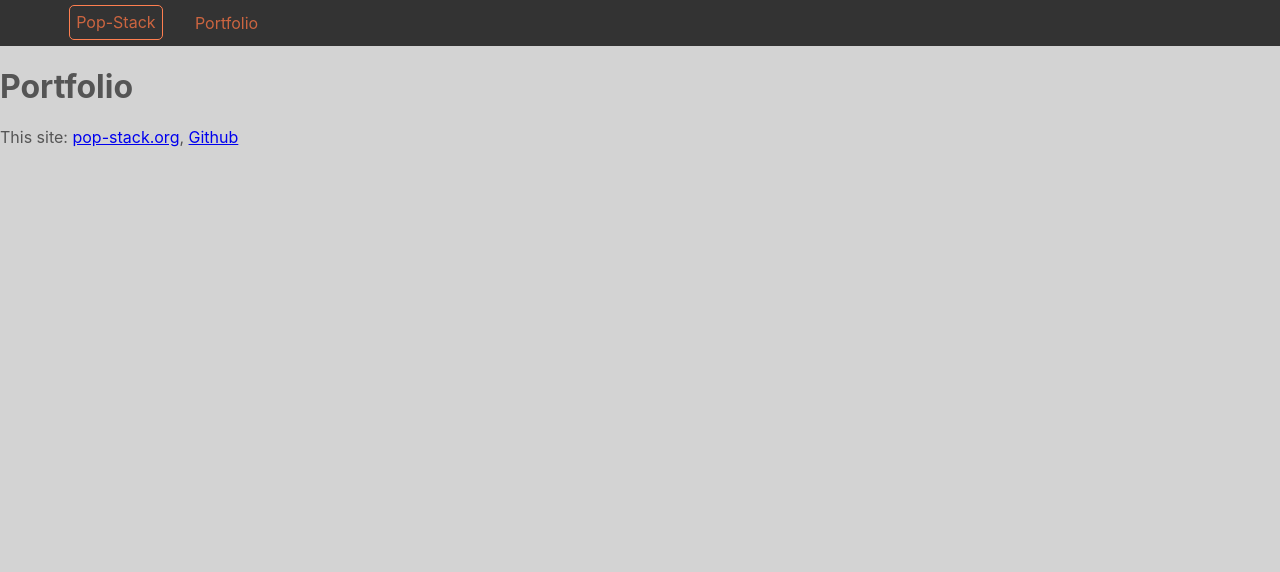
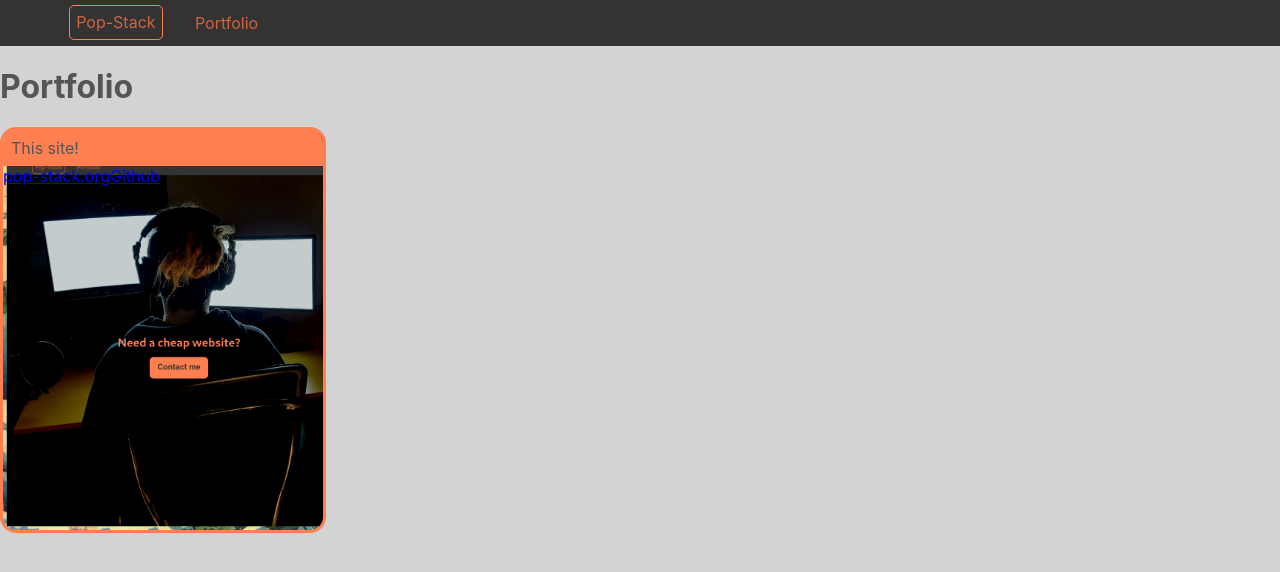
Before and after one commit to r1ri/pop-stack, a React (Create React App) app: page /portfolio in a window 1280 px wide. Shown: the top 572 px of the page. Built offline with nearby package versions, Linux system fonts and the light colour scheme.

Commit message:
start formating portfolio cards

```diff
--- /dev/null
+++ b/src/components/contactMe.css
@@ -0,0 +1,21 @@
+textarea{
+  position:absolute;
+  top:0;
+  margin:0;
+  padding:0;
+  width:0;
+  height: 0;
+}
+
+
+button{
+  align-self: start;
+  background-color: coral;
+  border: 2px coral solid;
+  outline: none;
+  border-radius: 10px;
+}
+
+button:hover{
+  color:#fff;
+}
--- a/src/components/contactMe.jsx
+++ b/src/components/contactMe.jsx
@@ -1,4 +1,5 @@
 import { Component } from "react";
+import "./contactMe.css";
 
 class ContactMe extends Component {
   state = {
@@ -15,7 +16,7 @@ class ContactMe extends Component {
     setTimeout(() => {
       this.setState({
         buttonText: (
-          <p style={{ marginLeft: "5rem", marginRight: "5rem" }}>copied</p>
+          <p style={{ marginLeft: "2rem", marginRight: "2rem" }}>copied</p>
         ),
       });
     }, 150);
@@ -29,15 +30,15 @@ class ContactMe extends Component {
 
   render() {
     return (
-      <div id="banner">
-        <h1>My Email is</h1>
-        <button onClick={this.copyText}>{this.state.buttonText}</button>
-        <div hidden>
-          <textarea
-            ref={(textarea) => (this.textArea = textarea)}
-            value="liam@pop-stack.org"
-          />
+      <div>
+        <div className="centeredItems">
+          <h1>My Email is</h1>
+          <button onClick={this.copyText}>{this.state.buttonText}</button>
         </div>
+        <textarea
+          ref={(textarea) => (this.textArea = textarea)}
+          value="liam@pop-stack.org"
+        />
       </div>
     );
   }
--- a/src/components/home.css
+++ b/src/components/home.css
@@ -26,7 +26,10 @@
 }
 
 #banner-link button p{
-  font-size: 20;
+  font-size: 1.6em;
+  color:#333;
+  margin: 0.5em;
+  font-weight: 600;
 }
 
 #banner-link, #banner-link button{
--- a/src/components/navbar.css
+++ b/src/components/navbar.css
@@ -5,7 +5,7 @@
   left:0;
   width:100%;
   z-index:1;
-  background-color: #333
+  background-color: #333;
 }
 
 #navbar ul{
--- /dev/null
+++ b/src/components/portfolio.css
@@ -0,0 +1,20 @@
+#portfolio-container {
+  display: grid;
+}
+
+.portfolio-item-card {
+  width:20em;
+  height: 25em;
+  background-image: url("../screen.png");
+  background-size:cover;
+  background-color:#333;
+  border:0.2em coral solid;
+  border-radius: 1em;
+  overflow: hidden;
+}
+
+p{
+  margin:0;
+  padding:0.5em;
+  background-color:coral;
+}
--- a/src/components/portfolio.jsx
+++ b/src/components/portfolio.jsx
@@ -1,12 +1,21 @@
-import { Component } from 'react';
-import { Link } from 'react-router-dom';
+import { Component } from "react";
+import { Link } from "react-router-dom";
+import "./portfolio.css";
 
 class Portfolio extends Component {
   render() {
     return (
       <div>
         <h1>Portfolio</h1>
-        <p>This site: <Link to="/">pop-stack.org</Link>, <a href="http://github.com/r1ri/website">Github</a></p>
+        <div id="porfolio-container">
+          <div className="portfolio-item-card">
+            <p>
+              This site!
+            </p>
+            <Link to="/">pop-stack.org</Link>
+            <a href="http://github.com/r1ri/website">Github</a>
+          </div>
+        </div>
       </div>
     );
   }
--- a/src/index.css
+++ b/src/index.css
@@ -17,3 +17,9 @@ code {
   font-family: source-code-pro, Menlo, Monaco, Consolas, 'Courier New',
     monospace;
 }
+
+.centeredItems{
+  display:grid;
+  align-items:center;
+  justify-items:center;
+}
```
Also changed, not shown: src/screen.png (added).
